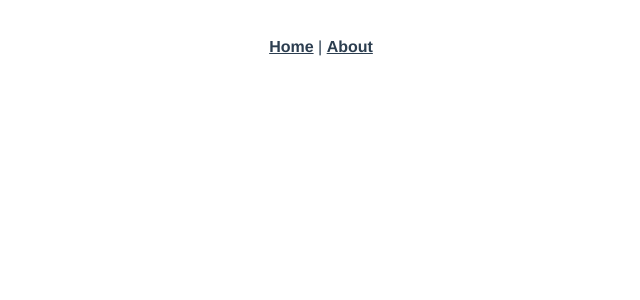
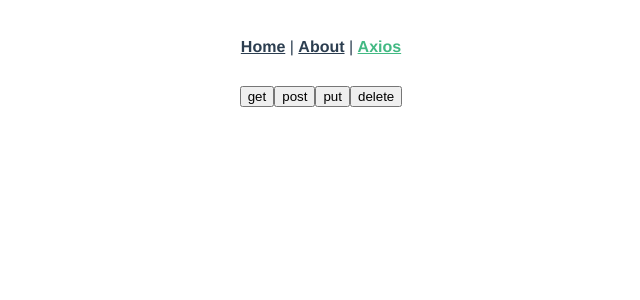
Before and after one commit to Ras96/world-database-ui, a Vue app: page /#/axios in a window 1280 px wide. Shown: the top 300 px of the page, without its empty margins (319-959 px from the left). Built offline with nearby package versions, Linux system fonts and the light colour scheme.

Commit message:
Axios導入

```diff
--- a/package.json
+++ b/package.json
@@ -8,7 +8,8 @@
     "lint": "vue-cli-service lint"
   },
   "dependencies": {
-    "core-js": "^3.6.5",
+    "axios": "^0.21.1",
+    "core-js": "^3.8.3",
     "vue": "^2.6.11",
     "vue-router": "^3.2.0"
   },
--- a/src/App.vue
+++ b/src/App.vue
@@ -2,7 +2,8 @@
   <div id="app">
     <div id="nav">
       <router-link to="/">Home</router-link> |
-      <router-link to="/about">About</router-link>
+      <router-link to="/about">About</router-link> |
+      <router-link to="/axios">Axios</router-link>
     </div>
     <router-view />
   </div>
--- a/src/router/index.js
+++ b/src/router/index.js
@@ -1,6 +1,7 @@
 import Vue from "vue";
 import VueRouter from "vue-router";
 import Home from "../views/Home.vue";
+import Axios from "../views/Axios.vue";
 
 Vue.use(VueRouter);
 
@@ -9,6 +10,11 @@ const routes = [
     path: "/",
     name: "Home",
     component: Home
+  },
+  {
+    path: "/axios",
+    name: "axios",
+    component: Axios
   },
   {
     path: "/about",
--- /dev/null
+++ b/src/views/Axios.vue
@@ -0,0 +1,14 @@
+<template>
+  <div>
+    <button @click="sendGet">get</button>
+    <button @click="sendPost">post</button>
+    <button @click="sendPut">put</button>
+    <button @click="sendDelete">delete</button>
+  </div>
+</template>
+
+<script>
+export default {
+  name: "Axios"
+};
+</script>
--- /dev/null
+++ b/vue.config.js
@@ -0,0 +1,17 @@
+module.exports = {
+  lintOnSave: process.env.NODE_ENV !== "production",
+  devServer: {
+    proxy: {
+      "^/api": {
+        target: "http://150.95.157.67:4000", // 自分のポートにする
+        pathRewrite: {
+          "^/api/": "/"
+        }
+      }
+    },
+    overlay: {
+      warnings: true,
+      errors: true
+    }
+  }
+};
```
Also changed, not shown: 1 other file (tests, documents, lock files or other folders).
